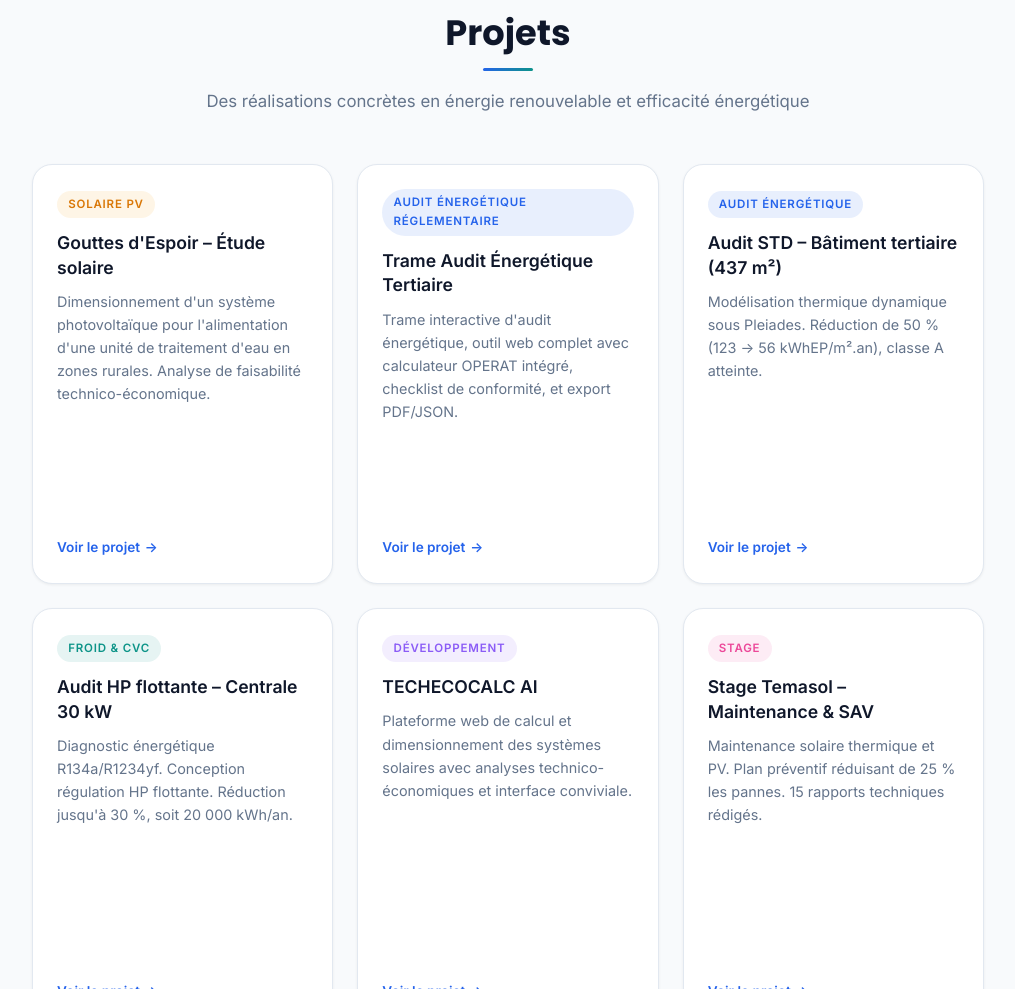
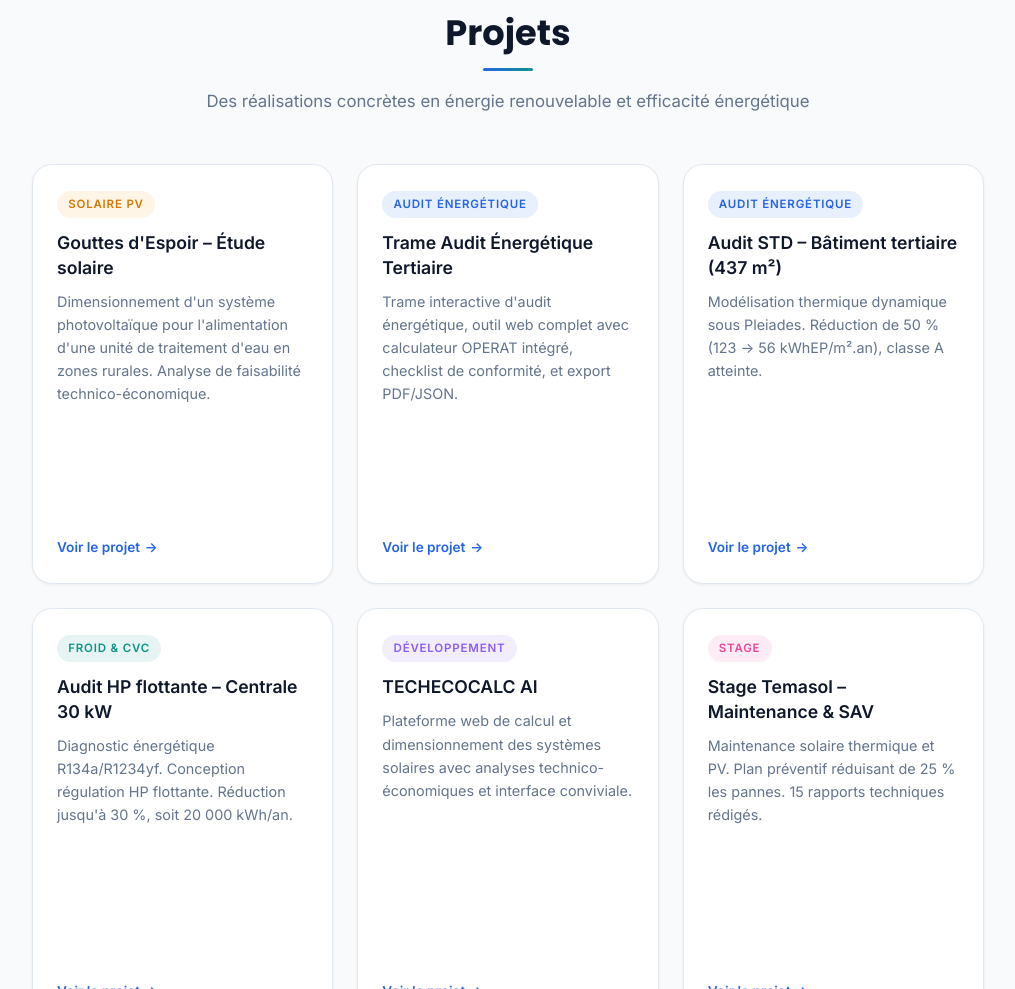
Before and after one commit to adel-glitch/portfolio-elghazouani, a plain HTML site: page index.html in a window 1280 px wide. Shown: the part 3843-4832 px from the top of the page, without its empty margins (132-1147 px from the left). Drawn offline with Linux system fonts and the light colour scheme; a small style sheet from the web is missing.

Commit message:
Update project card badge text for audit

```diff
--- a/index.html
+++ b/index.html
@@ -280,7 +280,7 @@
        <a href="audit-trame.html" class="project-card">
   <div class="project-card-header">
     <span class="project-card-badge badge-audit">
-      Audit énergétique réglementaire
+      Audit énergétique
     </span>
   </div>
 
```
